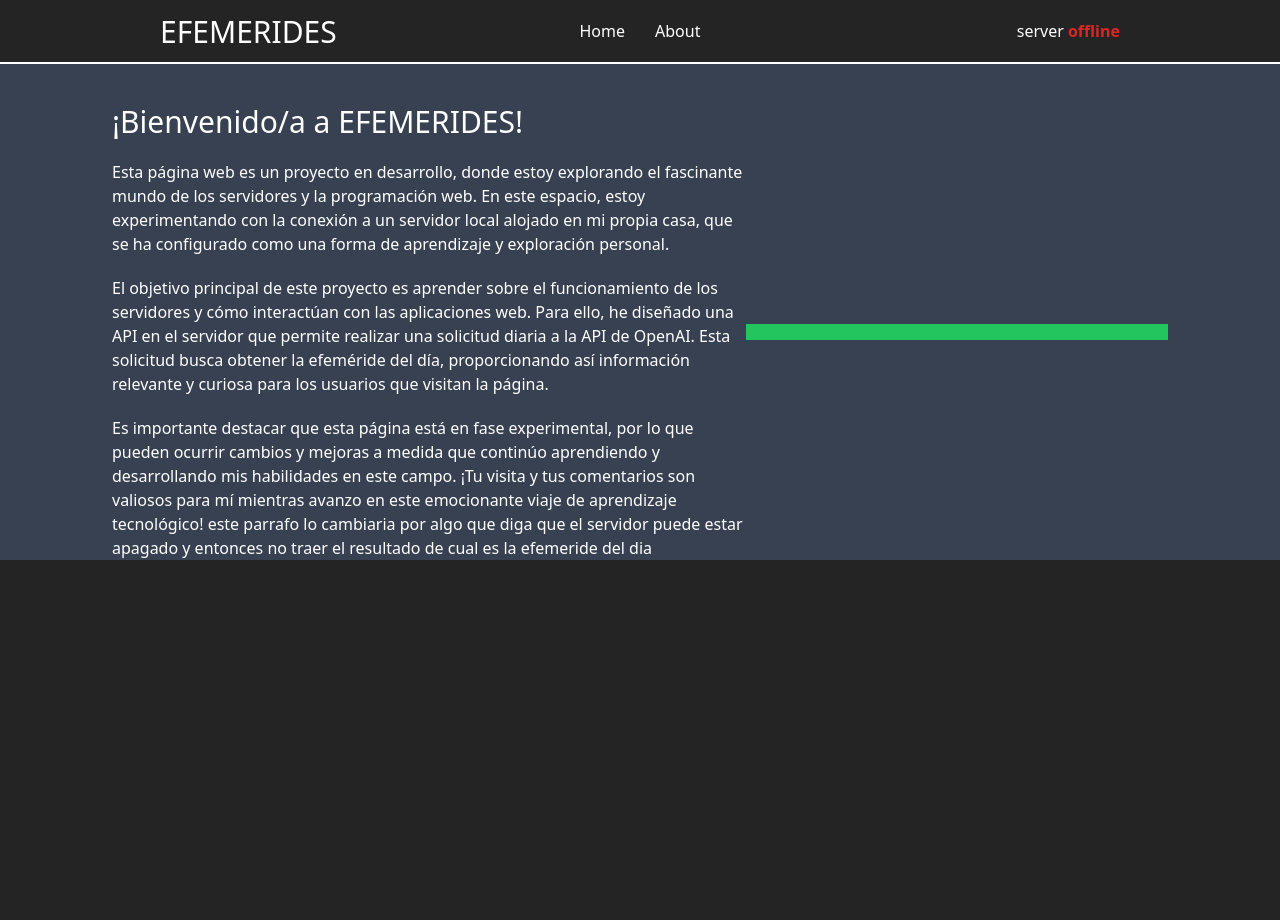
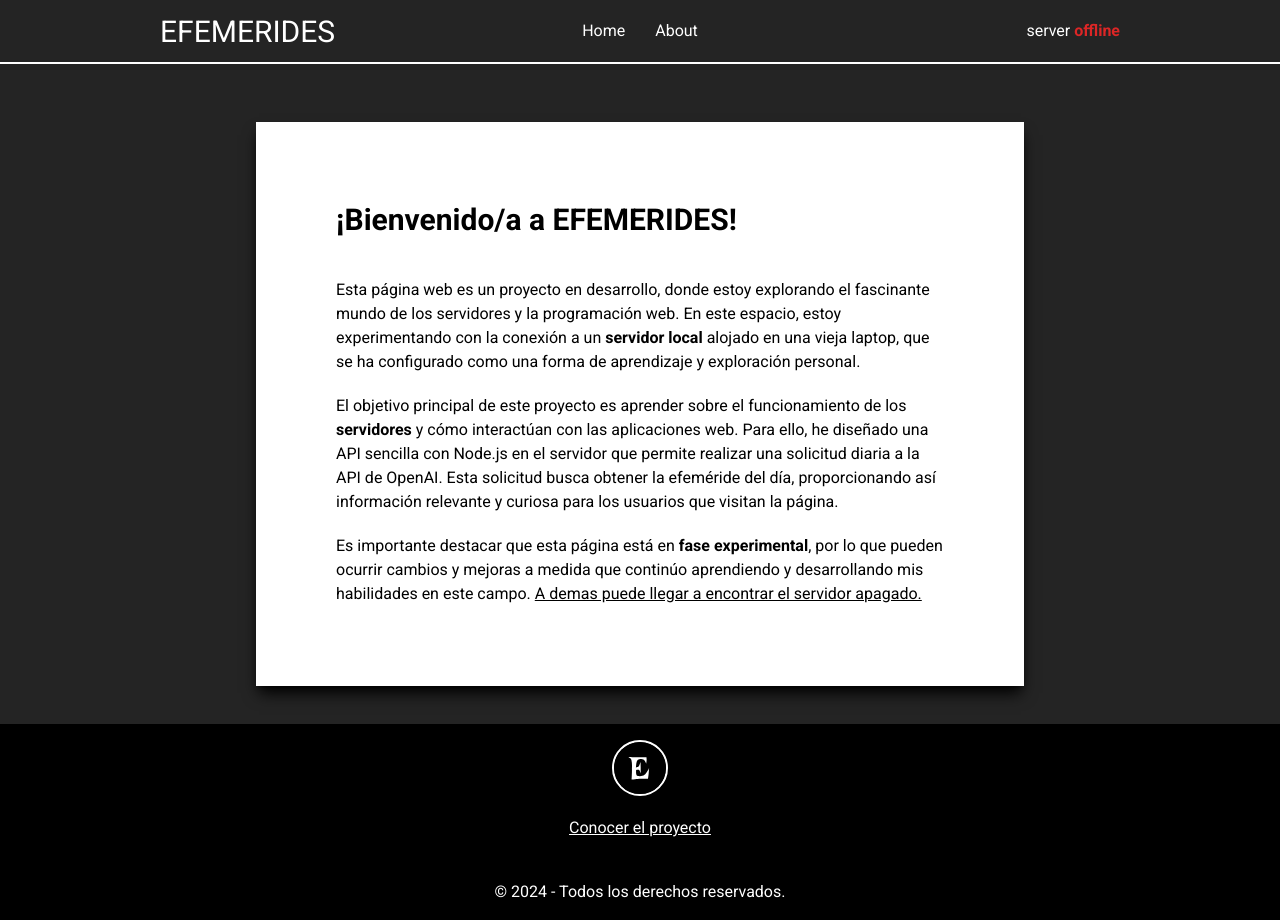
Before and after one commit to Agustin-Gonzalorena/efemerides-front, a React (Vite) app: page /about in a window 1280 px wide. Before the commit the page ends 800 px from the top, so only its background shows below. Built offline with nearby package versions, Linux system fonts and the light colour scheme; no server answers.

Commit message:
Agrega la fuente Roboto y realiza cambios en los estilos y contenido de la página.

```diff
--- a/package.json
+++ b/package.json
@@ -10,6 +10,7 @@
     "preview": "vite preview"
   },
   "dependencies": {
+    "@fontsource/roboto": "^5.0.8",
     "react": "^18.2.0",
     "react-dom": "^18.2.0",
     "react-router-dom": "^6.22.1"
--- a/src/App.jsx
+++ b/src/App.jsx
@@ -1,14 +1,28 @@
-import { Outlet } from "react-router-dom";
+import { useEffect } from "react";
+import { Outlet, useLocation } from "react-router-dom";
 import "./App.css";
 import Header from "./components/Header/Header";
+import Footer from "./components/Footer/Footer";
 
 function App() {
+  function ScrollToTop() {
+    const { pathname } = useLocation();
+
+    useEffect(() => {
+      window.scrollTo(0, 0);
+    }, [pathname]);
+
+    return null;
+  }
   return (
     <>
+      <ScrollToTop />
+
       <Header />
       <main>
         <Outlet />
       </main>
+      <Footer />
     </>
   );
 }
--- a/src/components/About/About.jsx
+++ b/src/components/About/About.jsx
@@ -2,36 +2,38 @@ import React from "react";
 
 const About = () => {
   return (
-    <section className="bg-gray-700 flex items-center pt-10 pl-28 pr-28">
-      <div className=" w-3/5 flex flex-col gap-5">
-        <h1 className="text-3xl">¡Bienvenido/a a EFEMERIDES!</h1>
+    <section className="flex justify-center items-center pt-10 mb-5 min-h-[80vh]">
+      <div className="w-11/12 md:w-3/5 flex flex-col gap-5 bg-white text-black p-10 md:p-20 shadow-lg shadow-black">
+        <h1 className="text-3xl mb-5 font-bold">¡Bienvenido/a a EFEMERIDES!</h1>
         <p>
           Esta página web es un proyecto en desarrollo, donde estoy explorando
           el fascinante mundo de los servidores y la programación web. En este
-          espacio, estoy experimentando con la conexión a un servidor local
-          alojado en mi propia casa, que se ha configurado como una forma de
+          espacio, estoy experimentando con la conexión a un{" "}
+          <strong>servidor local </strong>
+          alojado en una vieja laptop, que se ha configurado como una forma de
           aprendizaje y exploración personal.
         </p>
         <p>
           El objetivo principal de este proyecto es aprender sobre el
-          funcionamiento de los servidores y cómo interactúan con las
-          aplicaciones web. Para ello, he diseñado una API en el servidor que
-          permite realizar una solicitud diaria a la API de OpenAI. Esta
-          solicitud busca obtener la efeméride del día, proporcionando así
-          información relevante y curiosa para los usuarios que visitan la
-          página.
+          funcionamiento de los
+          <strong className="font-semibold"> servidores</strong> y cómo
+          interactúan con las aplicaciones web. Para ello, he diseñado una API
+          sencilla con Node.js en el servidor que permite realizar una solicitud
+          diaria a la API de OpenAI. Esta solicitud busca obtener la efeméride
+          del día, proporcionando así información relevante y curiosa para los
+          usuarios que visitan la página.
         </p>
         <p>
-          Es importante destacar que esta página está en fase experimental, por
-          lo que pueden ocurrir cambios y mejoras a medida que continúo
-          aprendiendo y desarrollando mis habilidades en este campo. ¡Tu visita
-          y tus comentarios son valiosos para mí mientras avanzo en este
-          emocionante viaje de aprendizaje tecnológico! este parrafo lo
-          cambiaria por algo que diga que el servidor puede estar apagado y
-          entonces no traer el resultado de cual es la efemeride del dia
+          Es importante destacar que esta página está en{" "}
+          <strong>fase experimental</strong>, por lo que pueden ocurrir cambios
+          y mejoras a medida que continúo aprendiendo y desarrollando mis
+          habilidades en este campo.{" "}
+          <span className="underline">
+            {" "}
+            A demas puede llegar a encontrar el servidor apagado.
+          </span>
         </p>
       </div>
-      <div className="w-2/5 h-4 bg-green-500"></div>
     </section>
   );
 };
--- /dev/null
+++ b/src/components/Footer/Footer.jsx
@@ -0,0 +1,30 @@
+import React, { useEffect, useState } from "react";
+import { Link } from "react-router-dom";
+
+const Footer = () => {
+  const [date, setDate] = useState();
+  useEffect(() => {
+    const d = new Date();
+    const year = d.getFullYear();
+    setDate(year);
+  }, []);
+  return (
+    <div className="bg-black min-h-28 flex flex-col items-center p-4 gap-5">
+      <a href="/">
+        <img
+          src="/vite.svg"
+          alt="home"
+          className="h-14 border-white border-2 rounded-full"
+        />
+      </a>
+      <Link to="/about" className="text-white underline">
+        <p>Conocer el proyecto</p>
+      </Link>
+      <p className="text-white text-center pt-5">
+        © {date} - Todos los derechos reservados.
+      </p>
+    </div>
+  );
+};
+
+export default Footer;
--- a/src/components/Home/Home.jsx
+++ b/src/components/Home/Home.jsx
@@ -11,13 +11,13 @@ const Home = () => {
   }, [statusSv]);
 
   return (
-    <div className="h-[calc(100vh-80px)] flex flex-col justify-center items-center gap-20">
+    <div className="min-h-[calc(90vh-80px)] flex flex-col justify-center items-center gap-20 mt-10 mb-10 md:mt-0 md:mb-0">
       <h1 className="md:text-7xl text-5xl text-center font-bold">
         ¿Que paso un dia como hoy?
       </h1>
       {!loading ? (
         <div
-          className={`flex min-h-60 w-8/12 border rounded-3xl p-10 items-center ${
+          className={`flex min-h-60 w-10/12 md:w-8/12 border rounded-3xl p-14 pb-10 md:p-10 items-center ${
             efemeride != "" ? "border-green-400" : "border-red-500"
           }`}
         >
@@ -31,7 +31,10 @@ const Home = () => {
               </NavLink>
             </div>
           ) : (
-            <p>{efemeride}</p>
+            <div>
+              <p>{efemeride}</p>
+              <p className="text-end font-thin mt-5">OpenAI</p>
+            </div>
           )}
         </div>
       ) : (
--- a/src/index.css
+++ b/src/index.css
@@ -11,3 +11,6 @@ html {
   background-color: #242424;
   color: #fff;
 }
+body {
+  font-family: "Roboto", sans-serif;
+}
```
Also changed, not shown: src/main.jsx (+6 -1 lines), public/Group 2.svg (added), 1 other file (tests, documents, lock files or other folders).
